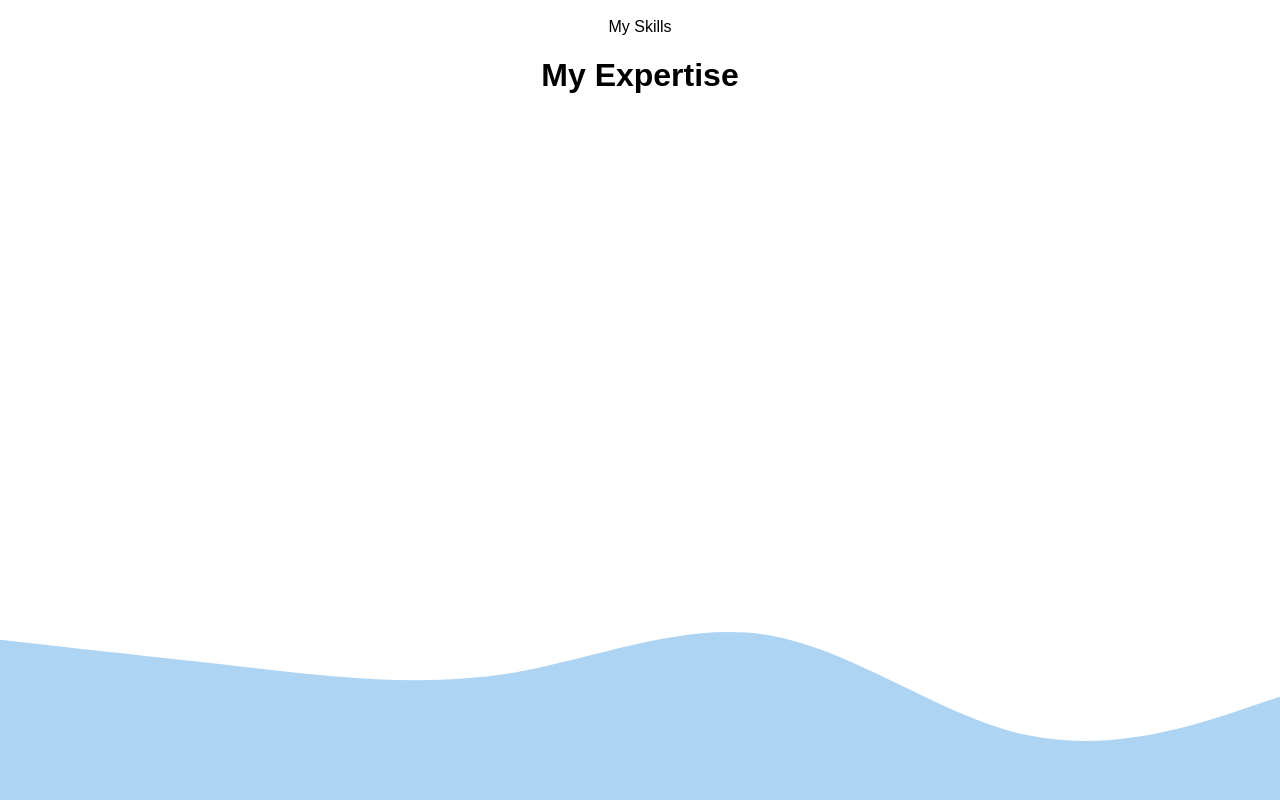
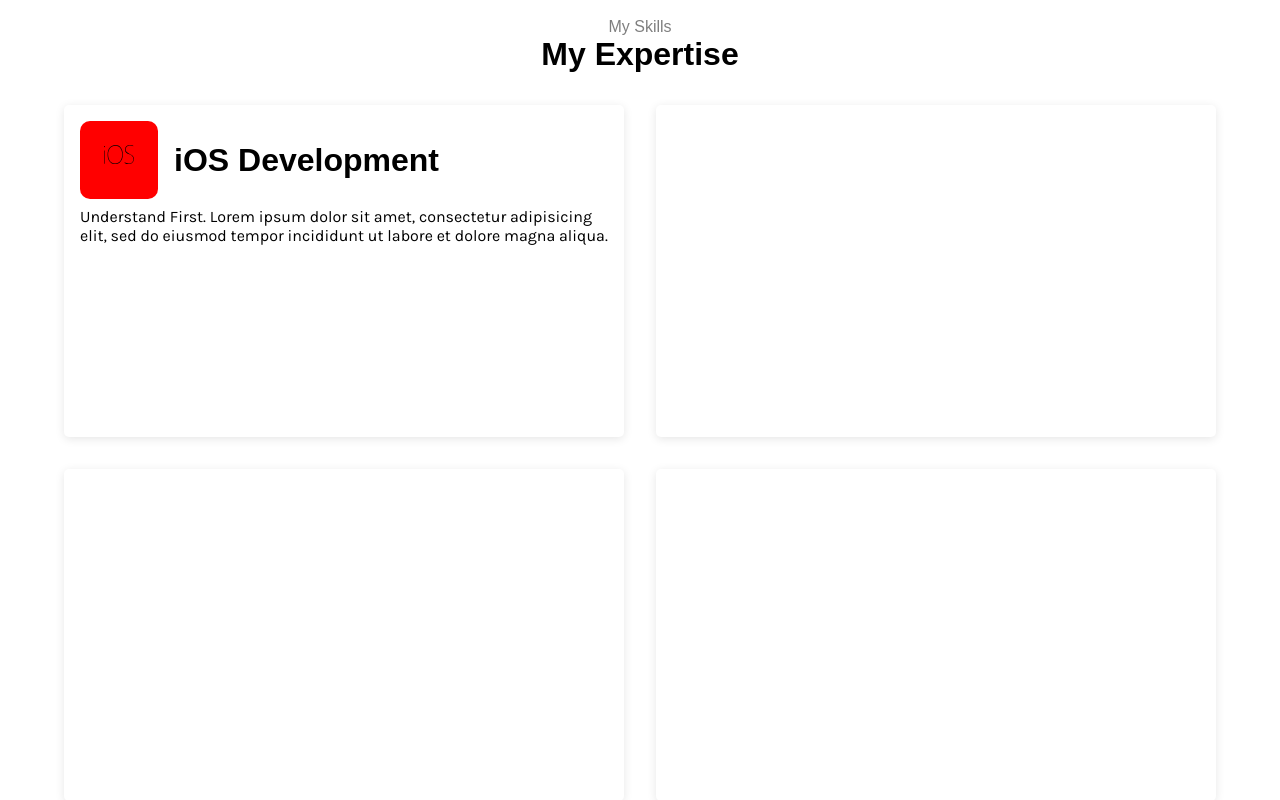
Before and after one commit to joshuacardozo1994/personal-website, a Next.js app: page / in a window 1280 px wide. Shown: the part 520-1320 px from the top of the page. Built offline with nearby package versions, Linux system fonts and the light colour scheme.

Commit message:
added expertise section

```diff
--- a/pages/index.js
+++ b/pages/index.js
@@ -81,10 +81,27 @@ export default function Home() {
       <Blob className="blob" />
       </div>
     </div>
-    <div style={{ height: 500 }} >
-      <div className="dynamic-text" style={{ display: 'flex', justifyContent: 'center', marginTop: 20 }} >My Skills</div>
-      <h1 className="dynamic-text">My Expertise</h1>
-
+    <div >
+      <div className="dynamic-text" style={{ display: 'flex', justifyContent: 'center', marginTop: 20, opacity: 0.5 }} >My Skills</div>
+      <h1 className="dynamic-text text-alin-center">My Expertise</h1>
+      <div className="grid-container">
+          <div className="expertise-card" style={{ height: 300 }}>
+            <div style={{ display: 'flex', alignItems: 'center' }}>
+            <span style={{ padding: '1.5em', backgroundColor: 'red', borderRadius: 10 }} >
+              <div className="svg-container" >
+                <svg className="dynamic-svg" xmlns="http://www.w3.org/2000/svg" viewBox="0.276 0.525 124.326 79.116"><path d="M4.621 6.965c0 1.368-.833 2.38-2.262 2.38-1.19 0-2.083-1.012-2.083-2.38 0-1.31.952-2.381 2.202-2.381 1.31 0 2.143 1.071 2.143 2.381zM1.327 78.5V23.78H3.57V78.5H1.327zM78.174 39.512c0 27.588-15.315 40.129-32.079 40.129-17.125 0-30.993-13.565-30.993-38.988C15.102 14.549 29.453.526 47.301.526 64.787.524 78.174 14.318 78.174 39.512zm-60.799.57C17.375 61 27.513 77.25 46.201 77.25c18.818 0 29.611-16.75 29.611-37.406 0-19.155-8.648-36.636-28.382-36.636S17.375 19.667 17.375 40.082zM86.406 72.571c3.763 2.508 10.258 4.93 15.844 4.93 10.602 0 20.031-7.417 20.031-18.334 0-10.131-6.281-15.417-16.945-19.958-9.544-4.064-18.125-8.475-18.125-19.305 0-11.285 8.891-19.267 20.975-19.267 6.498 0 11.4 1.824 13.68 3.42l-.906 1.968c-1.938-1.367-7.176-3.109-12.874-3.109-12.771 0-18.334 9.65-18.334 16.754 0 9.812 7.606 13.093 17.41 17.767 11.399 5.585 17.44 10.51 17.44 21.227 0 11.514-8.207 20.86-22.799 20.86-6.043 0-12.996-2.051-16.416-4.674l1.019-2.279z"/></svg>
+              </div>
+            </span>
+            <h1 className="dynamic-text" style={{ display: 'inline-block', marginLeft: '0.5em' }} >iOS Development</h1>
+            </div>
+            <p className="dynamic-text" style={{ marginTop: '0.5em' }}>Understand First. Lorem ipsum dolor sit amet, consectetur adipisicing elit, sed do eiusmod tempor incididunt ut labore et dolore magna aliqua.</p>
+          </div>
+          <div className="expertise-card" style={{ height: 300 }} />
+          <div className="expertise-card" style={{ height: 300 }} />
+          <div className="expertise-card" style={{ height: 300 }} />
+          <div className="expertise-card" style={{ height: 300 }} />
+          {/* <div className="expertise-card" style={{ height: 300 }} /> */}
+      </div>
     </div>
     </div>
     </>
--- a/styles/globals.scss
+++ b/styles/globals.scss
@@ -10,21 +10,8 @@
   --link-text-color: #2C363F;
   --segment-background-color: #efeff0;
   --slider-background-color: white;
-  .skill-logo-background-color-1 {
-    background-color: #F0DEFD;
-  }
-  .skill-logo-background-color-2 {
-    background-color: #DEF3FD;
-  }
-  .skill-logo-background-color-3 {
-    background-color: #DEFDE0;
-  }
-  .skill-logo-background-color-4 {
-    background-color: #FCF7DE;
-  }
-  .skill-logo-background-color-5 {
-    background-color: #FDDFDF;
-  }
+  --expertise-card-box-shadow-color: rgba(0, 0, 0, 0.1);
+  --expertise-card-box-shadow-color-after: rgba(0, 0, 0, 0.3);
 }
 
 @mixin dark-theme {
@@ -36,21 +23,8 @@
   --link-text-color: #F1E9DA;
   --segment-background-color: #2b2d2f;
   --slider-background-color: #1b1b2f;
-  .skill-logo-background-color-1 {
-    background-color: #734f96;
-  }
-  .skill-logo-background-color-2 {
-    background-color: #152238;
-  }
-  .skill-logo-background-color-3 {
-    background-color: #182c25;
-  }
-  .skill-logo-background-color-4 {
-    background-color: #b16e4b;
-  }
-  .skill-logo-background-color-5 {
-    background-color: #9b717a;
-  }
+  --expertise-card-box-shadow-color: rgba(255, 255, 255, 0.5);
+  --expertise-card-box-shadow-color-after: rgba(255, 255, 255, 0.8);
 }
 
 :root {
@@ -73,10 +47,7 @@
 
 *{
   font-family: sans-serif;
-}
-
-h1, h2 {
-  text-align: center;
+  margin: 0;
 }
 
 p {
@@ -146,10 +117,10 @@ a {
   height: 30px;
 }
 
-.social-svg-container {
+.svg-container {
   width: 30px;
   height: 30px;
-  margin-right: 20px;
+  display: inline-block;
 }
 
 .dynamic-svg {
--- a/styles/home.scss
+++ b/styles/home.scss
@@ -67,39 +67,45 @@ $image-container-side-length: 400px;
     top: -200px;
 }
 
-// .expertise-card {
-//     position: relative;
-//     display: inline-block;
-//     width: 100px;
-//     height: 100px;
-//     background-color: var(--theme-color);
-//     border-radius: 5px;
-//     box-shadow: 0 1px 2px rgba(0, 0, 0, 0.1);
-//     border-radius: 5px;
-//     -webkit-transition: all 0.6s cubic-bezier(0.165, 0.84, 0.44, 1);
-//     transition: all 0.6s cubic-bezier(0.165, 0.84, 0.44, 1);
-//   }
+.expertise-card {
+    padding: 1em;
+    position: relative;
+    display: inline-block;
+    background-color: var(--theme-color);
+    border-radius: 5px;
+    box-shadow: 0 2px 10px var(--expertise-card-box-shadow-color);
+    border-radius: 5px;
+    -webkit-transition: all 0.6s cubic-bezier(0.165, 0.84, 0.44, 1);
+    transition: all 0.6s cubic-bezier(0.165, 0.84, 0.44, 1);
+  }
 
-//   .expertise-card::after {
-//     content: "";
-//     border-radius: 5px;
-//     position: absolute;
-//     z-index: -1;
-//     top: 0;
-//     left: 0;
-//     width: 100%;
-//     height: 100%;
-//     box-shadow: 0 5px 15px rgba(0, 0, 0, 0.3);
-//     opacity: 0;
-//     -webkit-transition: all 0.6s cubic-bezier(0.165, 0.84, 0.44, 1);
-//     transition: all 0.6s cubic-bezier(0.165, 0.84, 0.44, 1);
-//   }
+  .expertise-card::after {
+    content: "";
+    border-radius: 5px;
+    position: absolute;
+    z-index: -1;
+    top: 0;
+    left: 0;
+    width: 100%;
+    height: 100%;
+    box-shadow: 0 5px 15px var(--expertise-card-box-shadow-color-after);
+    opacity: 0;
+    -webkit-transition: all 0.6s cubic-bezier(0.165, 0.84, 0.44, 1);
+    transition: all 0.6s cubic-bezier(0.165, 0.84, 0.44, 1);
+  }
 
-//   .expertise-card:hover {
-//     -webkit-transform: scale(1.25, 1.25);
-//     transform: scale(1.25, 1.25);
-//   }
+  .expertise-card:hover {
+    -webkit-transform: scale(1.05, 1.05);
+    transform: scale(1.05, 1.05);
+  }
 
-//   .expertise-card:hover::after {
-//       opacity: 1;
-//   }
+  .expertise-card:hover::after {
+      opacity: 1;
+  }
+
+.grid-container {
+    display: grid;
+    padding-top: 2em;
+    grid-gap: 2em;
+    grid-template-columns: repeat(auto-fit, minmax(25em, 1fr));
+}
--- a/styles/utilities.scss
+++ b/styles/utilities.scss
@@ -6,10 +6,13 @@
     margin-right: 10px;
 }
 
+.mr-20 {
+    margin-right: 20px;
+}
+
 .ml-20 {
     margin-left: 20px;
 }
-
 
 .mt-15 {
     margin-top: 15px;
@@ -43,6 +46,10 @@
     font-size: 20px;
 }
 
+.text-alin-center {
+    text-align: center;
+}
+
 .pt-50 {
     padding-top: 50px;
 }
```
Also changed, not shown: components/Header.js (+10 -10 lines), pages/sar.js (deleted, +0 -22 lines).
